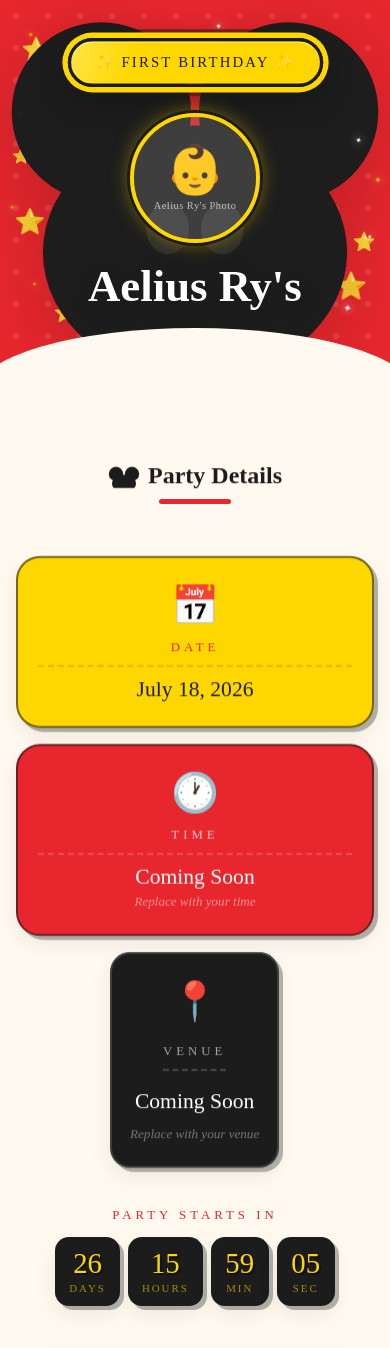
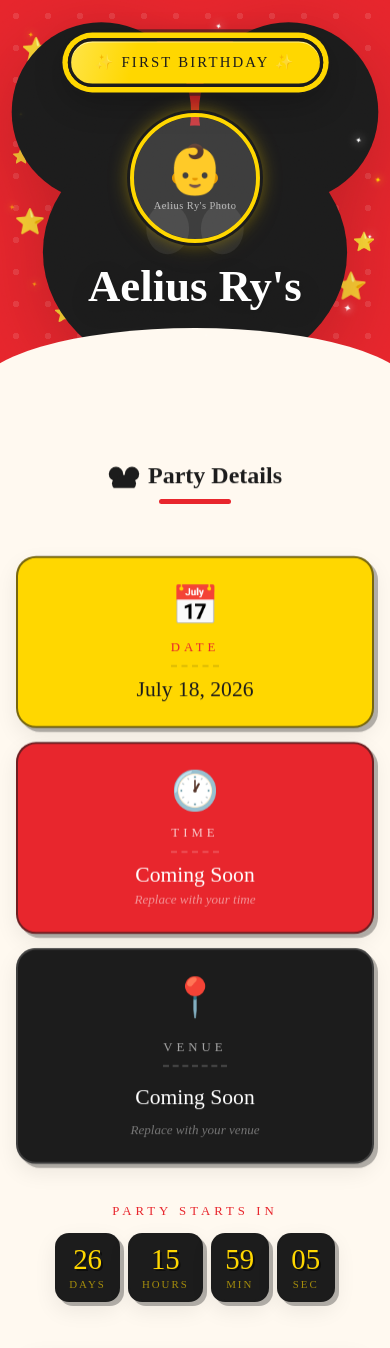
Before and after one commit to sophiaishikawa/Aelius-Birthday, a Next.js app: page / in a window 390 px wide. Shown: the top 1348 px of the page. Built offline with nearby package versions, Linux system fonts and the light colour scheme; no server answers; the database is empty.

Commit message:
fix card heights mobile

```diff
--- a/app/globals.css
+++ b/app/globals.css
@@ -1362,10 +1362,22 @@ body {
 
 /* Tablet / large phone */
 @media (max-width: 640px) {
-  /* Details grid → single column so all cards are equal width */
+  /* Details grid → single column, equal-width cards */
   .details-grid {
     grid-template-columns: 1fr;
-    max-width: 400px;
+    max-width: 420px;
+  }
+
+  /* Force all 3 cards to identical dimensions */
+  .detail-card {
+    width: 100%;
+    min-height: 148px;
+    display: flex;
+    flex-direction: column;
+    align-items: center;
+    justify-content: center;
+    padding: 28px 24px;
+    box-sizing: border-box;
   }
 
   /* Gift grid → 2 equal columns */
@@ -1440,12 +1452,20 @@ body {
   .details-grid {
     grid-template-columns: 1fr;
     max-width: 100%;
-    gap: 16px;
-  }
-
-  /* All detail cards same width */
+    gap: 14px;
+  }
+
+  /* All 3 detail cards: identical size */
   .detail-card {
+    width: 100%;
+    min-height: 140px;
+    display: flex;
+    flex-direction: column;
+    align-items: center;
+    justify-content: center;
     padding: 24px 20px;
+    box-sizing: border-box;
+    border-radius: 20px;
   }
 
   /* Countdown strip */
```
